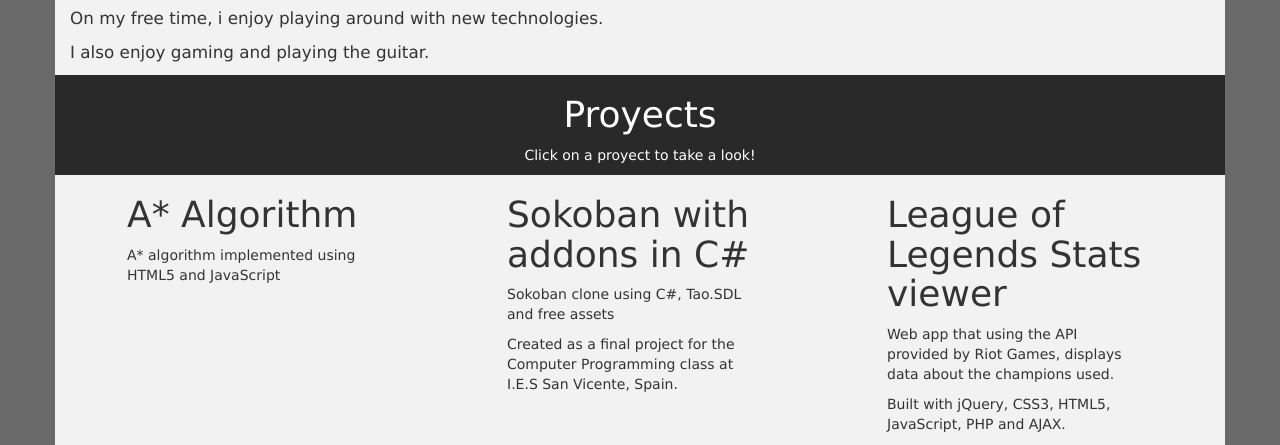
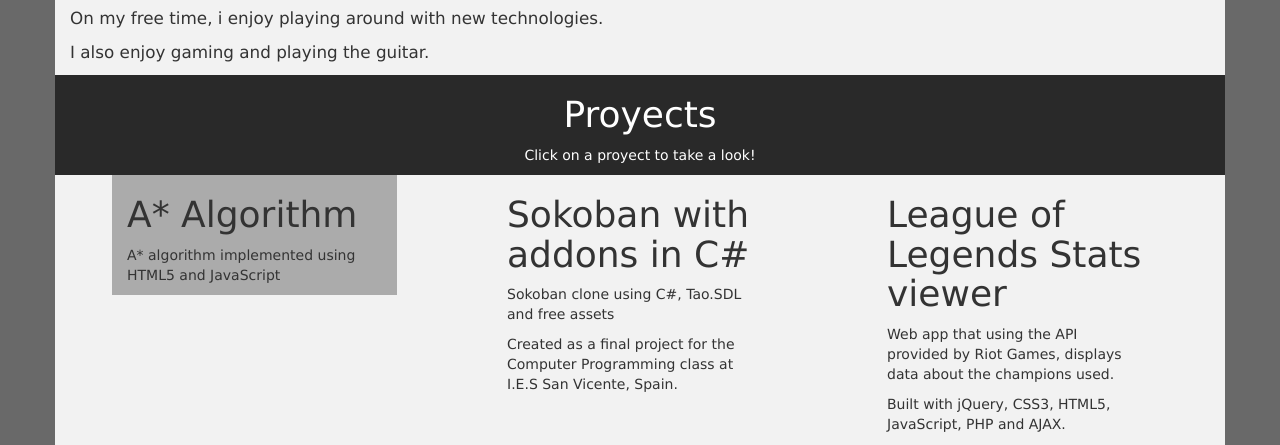
Before and after one commit to ja-bravo/ja-bravo.github.io, a plain HTML site: page index.html in a window 1280 px wide. In both pictures the pointer is over the element 254 px from the left and 843 px from the top of the page. Shown: the part 609-1054 px from the top of the page. Drawn offline with nearby package versions, Linux system fonts and the light colour scheme.

Commit message:
Updated style

```diff
--- a/CSS/style.css
+++ b/CSS/style.css
@@ -15,6 +15,10 @@ html, body {
 
 #main {
 	background-color: #F2F2F2;
+}
+
+.proyect:hover {
+	background-color: #ABABAB;
 }
 
 #proyect1 {
```
